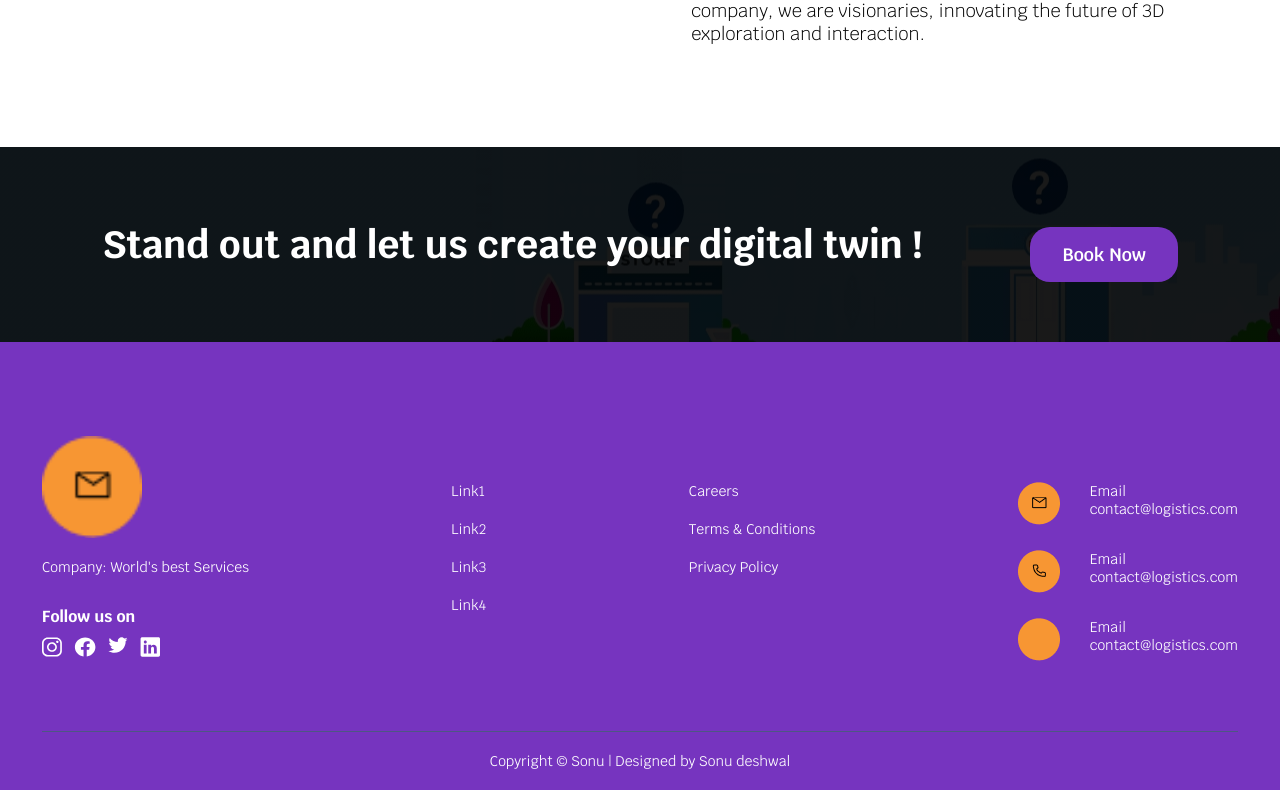
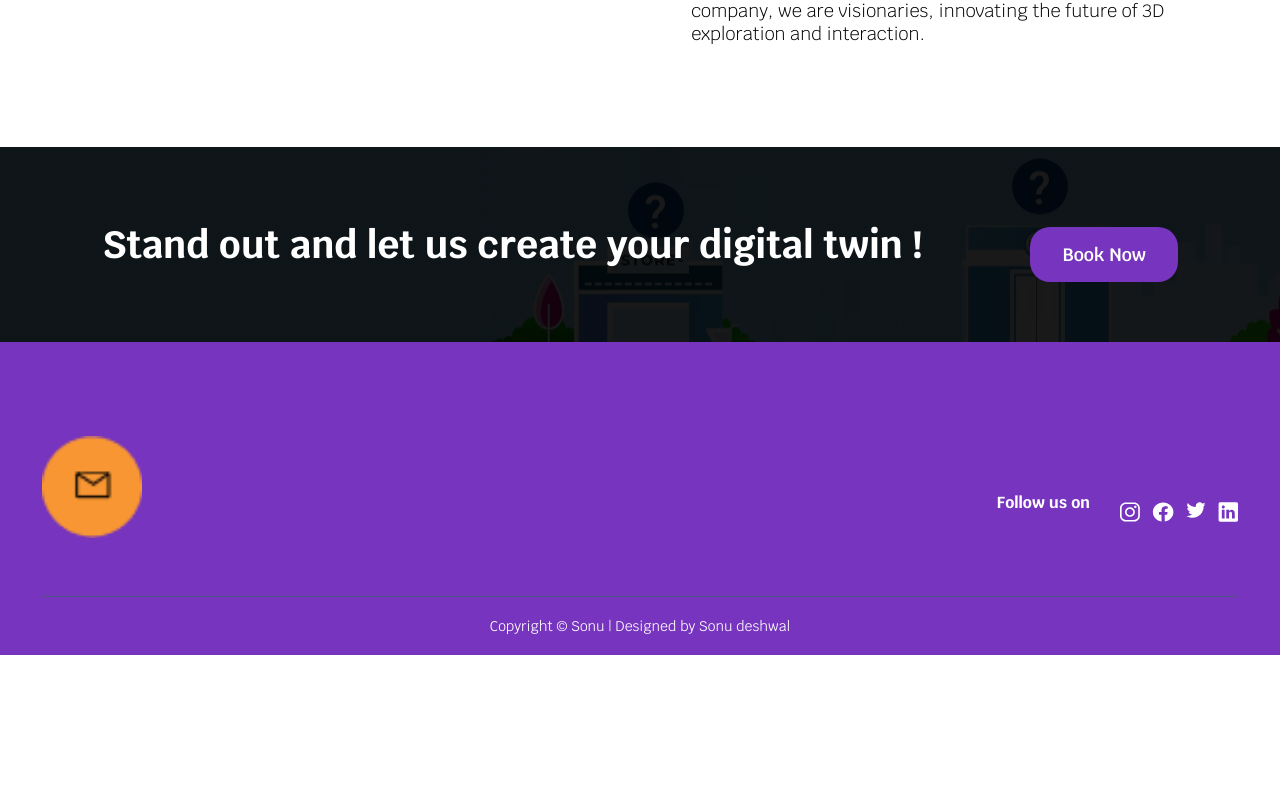
Before and after one commit to 360RealVista/360RealVista-client, a React (Create React App) app: page / in a window 1280 px wide. Shown: the part 2725-3515 px from the top of the page. After the commit the page ends 3380 px from the top, so only its background shows below. Built offline with nearby package versions, Linux system fonts and the light colour scheme.

Commit message:
added new url

```diff
--- a/src/core/common/Footer.js
+++ b/src/core/common/Footer.js
@@ -20,54 +20,17 @@ export default function Footer() {
         <ul>
           <li>
             <img className='logo' src={email}/>
-            <p>Company: World's best Services</p>
-            <div className='social'>
+
+          </li>
+
+          <li className='icon-text'>
+          <div className='social'>
               <h4>Follow us on</h4>
               <div>
                 <a href="#" className='link'><img src={instagram}/></a>
                 <a href="#" className='link'><img src={meta}/></a>
                 <a href="#" className='link'><img src={twitter}/></a>
                 <a href="#" className='link'><img src={linkedin}/></a>
-              </div>
-            </div>
-          </li>
-          <li>
-            <Link className='link'>Link1</Link >
-            <Link className='link'>Link2</Link >
-            <Link className='link'>Link3</Link >
-            <Link className='link'>Link4</Link >
-          </li>
-          <li>
-            <Link className='link'>Careers</Link>
-            <Link className='link'>Terms & Conditions</Link>
-            <Link className='link'>Privacy Policy</Link>
-          </li>
-          <li className='icon-text'>
-            <div>
-              <div>
-                <img src={email}/>
-              </div>
-              <div>
-                <p>Email</p>
-                <p>contact@logistics.com</p>
-              </div>
-            </div>
-            <div>
-              <div>
-                <img src={call}/>
-              </div>
-              <div>
-                <p>Email</p>
-                <p>contact@logistics.com</p>
-              </div>
-            </div>
-            <div>
-              <div>
-                <img src={address}/>
-              </div>
-              <div>
-                <p>Email</p>
-                <p>contact@logistics.com</p>
               </div>
             </div>
           </li>
--- a/src/request-API/postRequest.js
+++ b/src/request-API/postRequest.js
@@ -1,7 +1,7 @@
 import axios from "axios"
 export const formSubmit=(data)=>{
       try {
-      return  axios.post("https://request360-versal-hosting.vercel.app/v1/api/request-form",data,{
+      return  axios.post("https://request360-server.vercel.app/v1/api/request-form",data,{
             headers:{
               "Content-Type":"application/json"
             }
```
